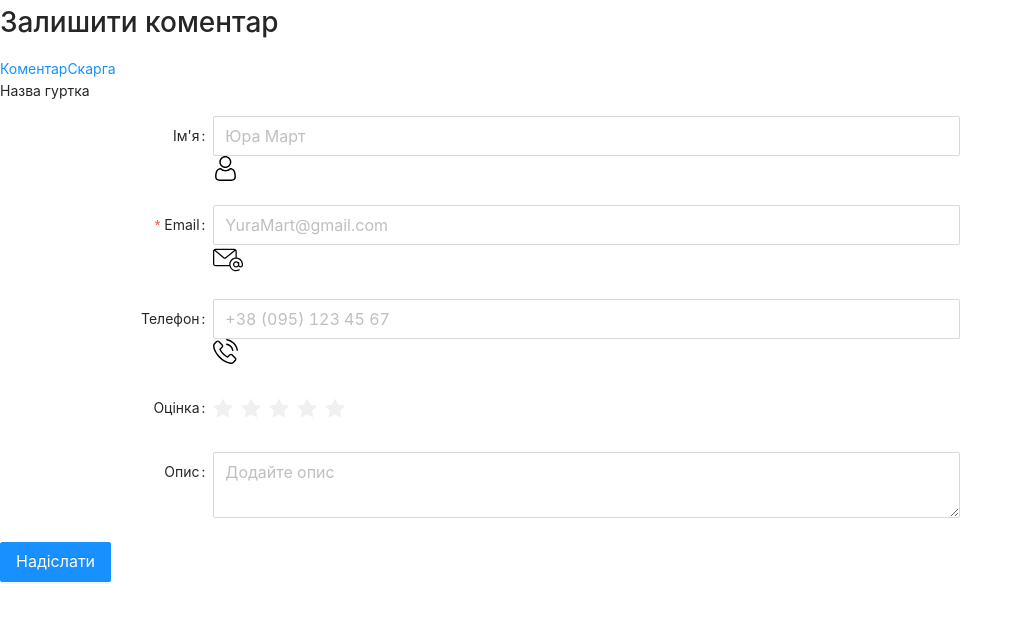
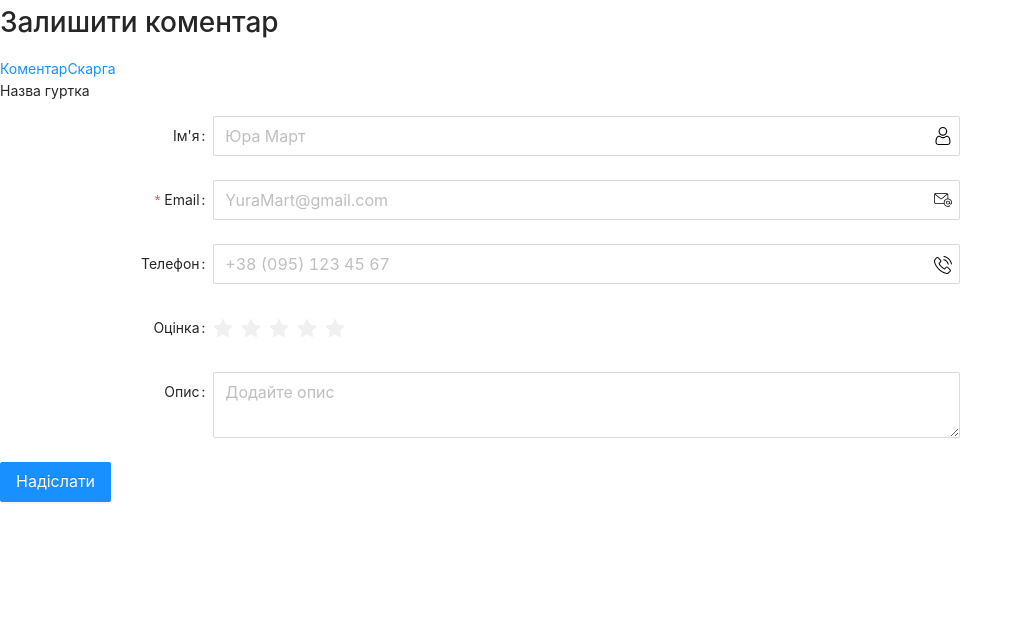
Before and after one commit to NewArtMask/review_page-, a React (Create React App) app: page / in a window 1280 px wide. Shown: the top 620 px of the page, without its empty margins (0-1023 px from the left). Built offline with nearby package versions, Linux system fonts and the light colour scheme.

Commit message:
Added pick images to input

```diff
--- a/src/ReviewPage/ReviewPage.js
+++ b/src/ReviewPage/ReviewPage.js
@@ -10,6 +10,7 @@ import emailInputPick from '../InputPicks/email.svg';
 import phoneInputPick from '../InputPicks/phone-call.svg';
 import userInputPick from '../InputPicks/user.svg';
 import '../../node_modules/antd/dist/antd.css';
+import si from './ReviewPage.module.css';
 // import './ReviewPage.css';
 
 const ReviewPage = () => {
@@ -32,6 +33,7 @@ const ReviewPage = () => {
     const onFormLayoutChange = ({ size }) => {
         setComponentSize(size);
     };
+
     return (
         <div>
             <Form
@@ -53,8 +55,14 @@ const ReviewPage = () => {
                 <Link>Скарга</Link>
                 <p>Назва гуртка</p>
                 <Form.Item label="Ім'я">
-                    <Input placeholder="Юра Март" />
-                    <img src={userInputPick} alt="userPick" style={{ width: "25px" }} />
+                    <Input placeholder="Юра Март"
+                        style={{
+                            "background-image": `url(${userInputPick})`,
+                            "background-repeat": "no-repeat",
+                            "background-position": "99%",
+                            "background-size": "1.1em"
+                        }}
+                    />
                 </Form.Item>
                 <Form.Item
                     label="Email"
@@ -69,12 +77,24 @@ const ReviewPage = () => {
                             message: 'Please input your E-mail!',
                         },
                     ]}>
-                    <Input placeholder="YuraMart@gmail.com" />
-                    <img src={emailInputPick} alt="emailPick" style={{ width: "30px" }} />
+                    <Input placeholder="YuraMart@gmail.com"
+                        style={{
+                            "background-image": `url(${emailInputPick})`,
+                            "background-repeat": "no-repeat",
+                            "background-position": "99%",
+                            "background-size": "1.1em"
+                        }}
+                    />
                 </Form.Item>
                 <Form.Item label="Телефон">
-                    <Input placeholder="+38 (095) 123 45 67" />
-                    <img src={phoneInputPick} alt="phonePick" style={{ width: "25px" }} />
+                    <Input placeholder="+38 (095) 123 45 67"
+                        style={{
+                            "background-image": `url(${phoneInputPick})`,
+                            "background-repeat": "no-repeat",
+                            "background-position": "99%",
+                            "background-size": "1.1em"
+                        }}
+                    />
                 </Form.Item>
                 <Form.Item name="rate" label="Оцінка">
                     <Rate />
--- /dev/null
+++ b/src/ReviewPage/ReviewPage.module.css
@@ -0,0 +1,26 @@
+/* @import url("//maxcdn.bootstrapcdn.com/font-awesome/4.1.0/css/font-awesome.min.css"); */
+/* body { margin: 30px; } */
+.search {
+    position: relative;
+    color: #aaa;
+    font-size: 16px;
+}
+
+.sInput {
+    width: 250px;
+    height: 32px;
+
+    background: #fcfcfc;
+    border: 1px solid #aaa;
+    border-radius: 5px;
+    box-shadow: 0 0 3px #ccc, 0 10px 15px #ebebeb inset;
+}
+
+.sInput {
+    text-indent: 32px;
+}
+.spanImg {
+    position: absolute;
+    top: 10px;
+    left: 10px;
+}
```
